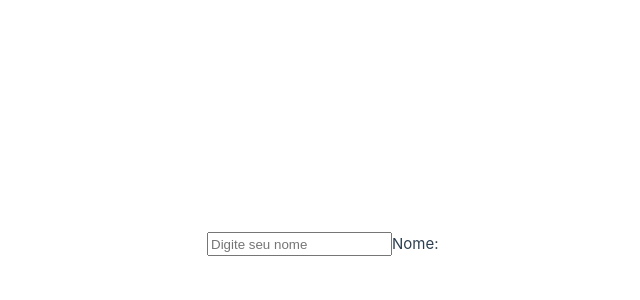
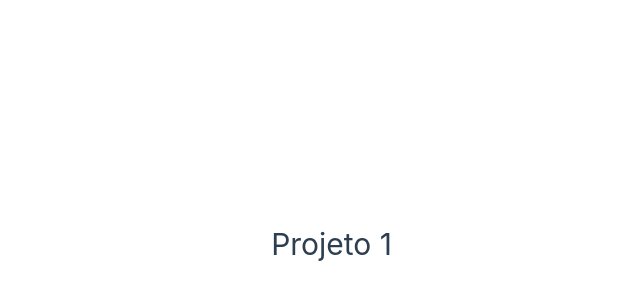
Before and after one commit to spricigom/projeto1-dev, a Vue app: page / in a window 1280 px wide. Shown: the part 156-456 px from the top of the page, without its empty margins (248-888 px from the left). Built offline with nearby package versions, Linux system fonts and the light colour scheme.

Commit message:
form criado e botao "mostraresuktado" criado

```diff
--- a/src/App.vue
+++ b/src/App.vue
@@ -11,9 +11,15 @@ const cidade = ref('');
 const hobbies = ref('');
 const biografia = ref('');
 
+const mostrarResultado = ref(false)
+
 </script>
 
 <template>
-    <input type="text" v-model="nome" placeholder="Digite seu nome">
-    <p>Nome:</p>
+    <h1>Projeto 1</h1>
+    <div class="container">
+        <div class="formulario">
+            <form @submit.prevent="mostrarResultado = !mostrarResultado"></form>
+        </div>
+    </div>
 </template>
```
